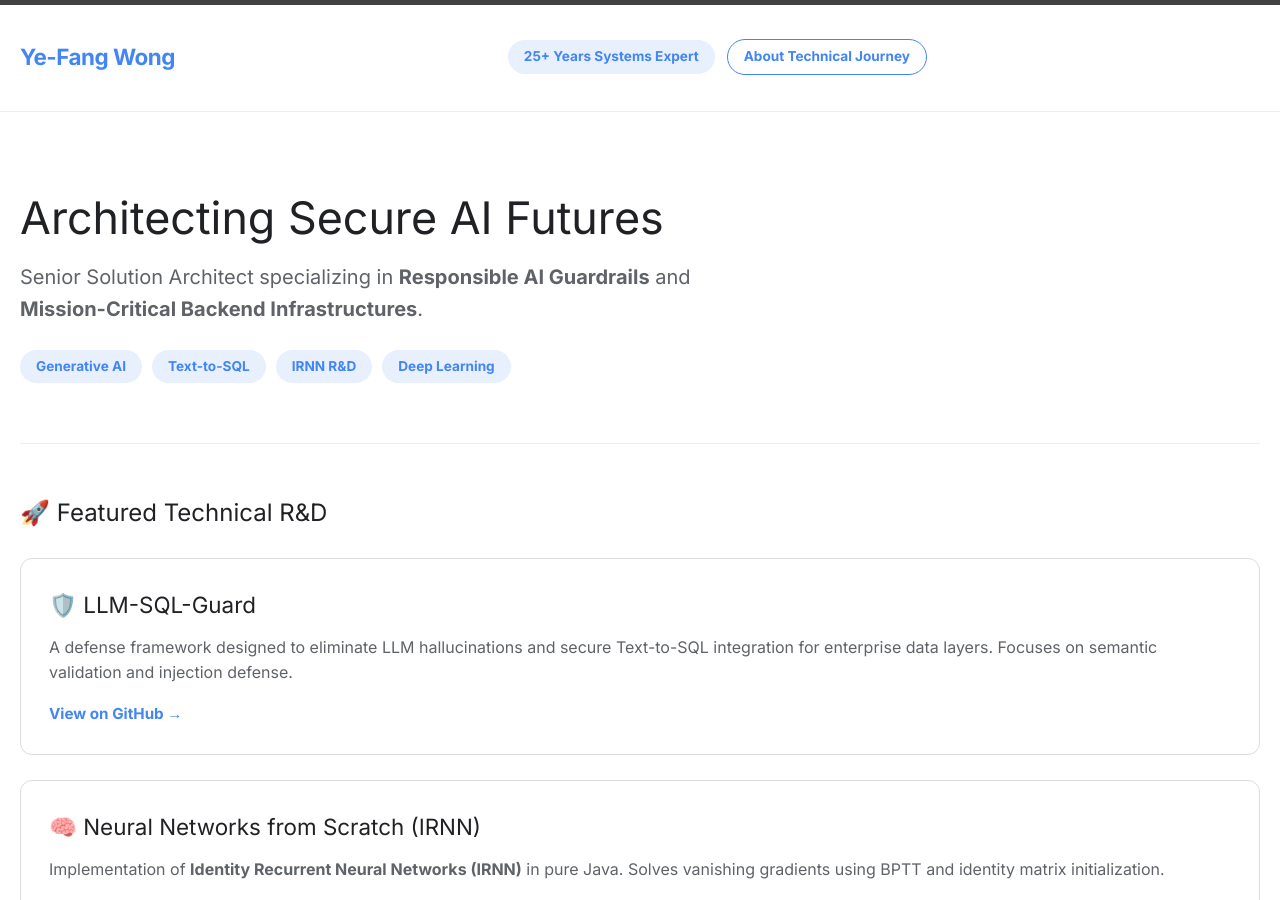
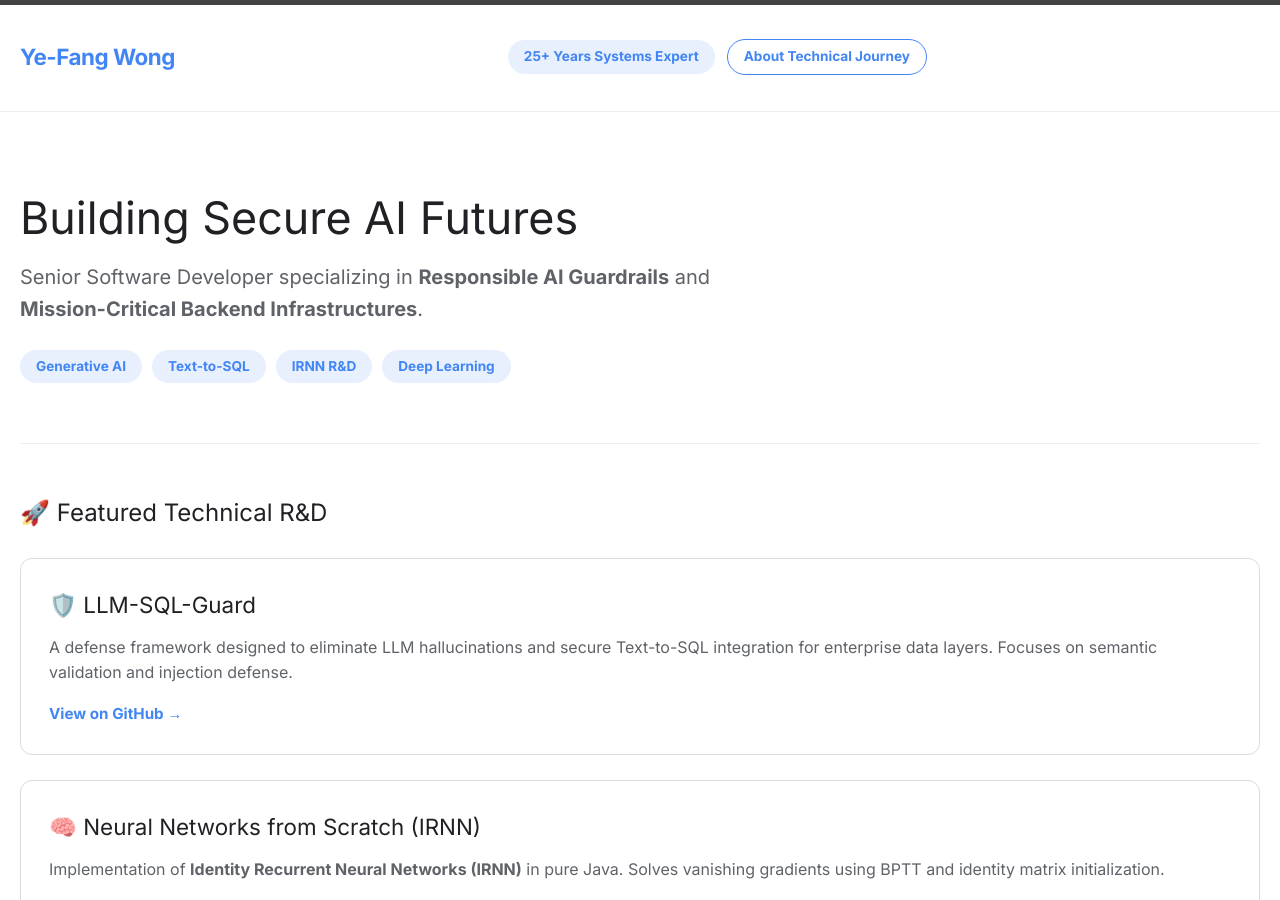
Before and after one commit to yefangwong/yefangwong.github.io, a Jekyll site: the page built from index.html, in a window 1280 px wide and 900 px high. Built offline with Jekyll 4.4.1, drawn with Linux system fonts in a browser that asks for light colours.

Commit message:
fix: update job title to Senior Software Developer / Programmer across the site

```diff
--- a/_config.yml
+++ b/_config.yml
@@ -1,6 +1,6 @@
-title: "Ye-Fang Wong | Senior AI Solution Architect"
+title: "Ye-Fang Wong | Senior Software Developer"
 email: "yefang.wong@gmail.com"
-description: "Senior Solution Architect specializing in Responsible AI Guardrails and Mission-Critical Backend Infrastructures."
+description: "Senior Software Developer specializing in Responsible AI Guardrails and Mission-Critical Backend Infrastructures."
 baseurl: ""
 url: "https://yefangwong.github.io"
 permalink: /posts/:year-:month-:day-:title/
--- a/_layouts/post.html
+++ b/_layouts/post.html
@@ -475,7 +475,7 @@ height="0" width="0" style="display:none;visibility:hidden"></iframe></noscript>
       Contact: <a href="mailto:yefang.wong@gmail.com">yefang.wong@gmail.com</a> |
       <a href="https://www.linkedin.com/in/yefangwong" target="_blank">LinkedIn Profile</a>
     </p>
-    <p>Taipei, Taiwan • Architecting Responsible AI & High-Assurance Systems</p>
+    <p>Taipei, Taiwan • Building Responsible AI & High-Assurance Systems</p>
   </div>
 </footer>
 
--- a/about/index.html
+++ b/about/index.html
@@ -40,7 +40,7 @@ height="0" width="0" style="display:none;visibility:hidden"></iframe></noscript>
   <article>
     <h1>About My Technical Journey</h1>
 
-    <p>I am a <strong>Senior Software Architect</strong> with over 25 years of expertise in building mission-critical systems. My journey is driven by <strong>Epistemology</strong>—a deep desire to understand the logic and first principles behind every line of code.</p>
+    <p>I am a <strong>Senior Software Developer</strong> with over 25 years of expertise in building mission-critical systems. My journey is driven by <strong>Epistemology</strong>—a deep desire to understand the logic and first principles behind every line of code.</p>
 
     <div class="philosophy-box">
       <strong>Research Philosophy:</strong> "To secure the future of AI, we must master its past." From auditing JDK source code to deriving neural gradients, I believe technical depth is the only path to architectural stability.
--- a/index.html
+++ b/index.html
@@ -14,7 +14,7 @@ layout: none
   <meta charset="utf-8">
   <meta http-equiv="X-UA-Compatible" content="IE=edge">
   <meta name="viewport" content="width=device-width, initial-scale=1">
-  <title>Ye-Fang Wong | Senior AI Solution Architect</title>
+  <title>Ye-Fang Wong | Senior Software Developer</title>
   <link href="https://fonts.googleapis.com/css2?family=Inter:wght@400;700&family=Roboto+Mono&display=swap" rel="stylesheet">
   <link rel="stylesheet" href="{{ '/assets/main.css' | relative_url }}">
   <style>
@@ -83,8 +83,8 @@ height="0" width="0" style="display:none;visibility:hidden"></iframe></noscript>
 
 <main class="wrapper">
     <section class="hero">
-      <h1>Architecting Secure AI Futures</h1>
-      <p>Senior Solution Architect specializing in <strong>Responsible AI Guardrails</strong> and <strong>Mission-Critical Backend Infrastructures</strong>.</p>
+      <h1>Building Secure AI Futures</h1>
+      <p>Senior Software Developer specializing in <strong>Responsible AI Guardrails</strong> and <strong>Mission-Critical Backend Infrastructures</strong>.</p>
       <div class="hero-badges">
         <span class="badge">Generative AI</span>
         <span class="badge">Text-to-SQL</span>
```
